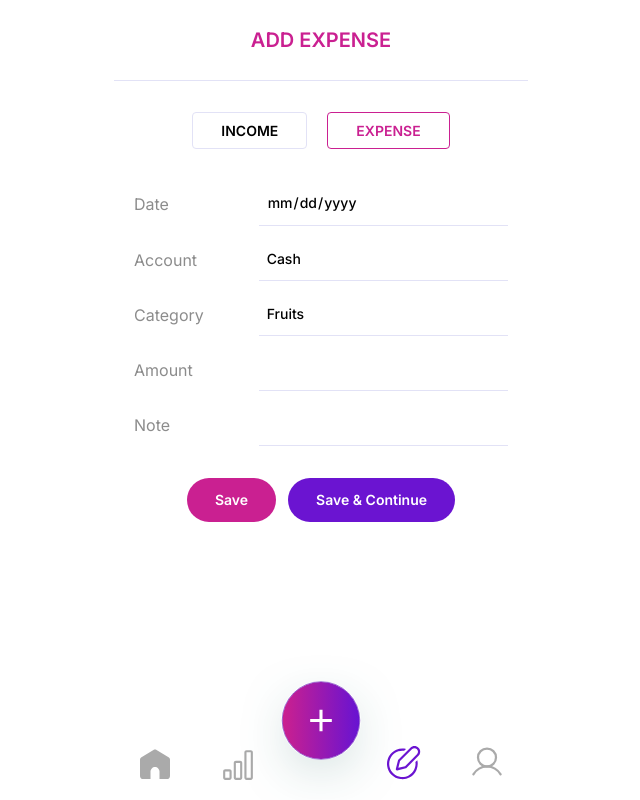
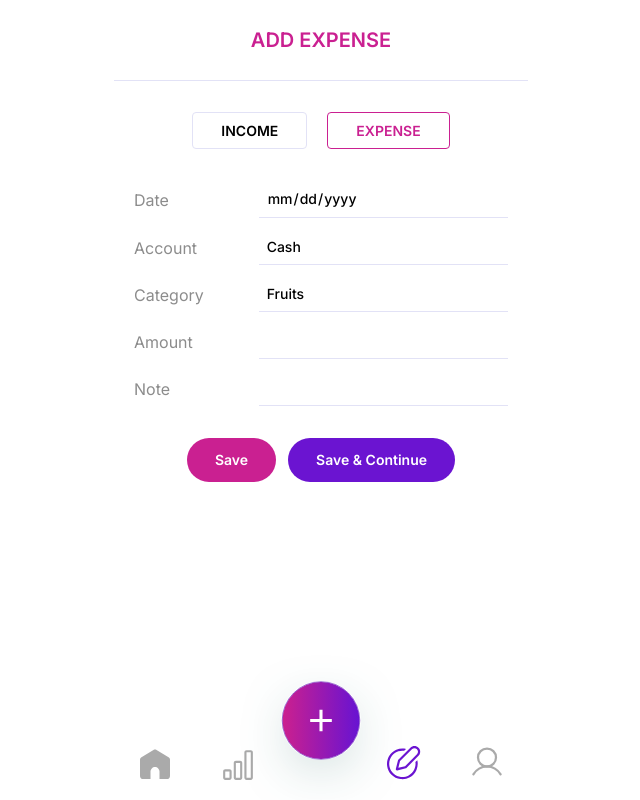
Before and after one commit to sandeepkamara12/finance-manager, a React (Vite) app: page /add-expense in a window 1280 px wide. Shown: the whole page, without its empty margins (319-959 px from the left). Built offline with nearby package versions, Linux system fonts and the light colour scheme.

Commit message:
show the current date in date field, adjust the height of fields, adjust the dropdown at the home screen.

```diff
--- a/src/App.css
+++ b/src/App.css
@@ -42,11 +42,11 @@ input[type="date"] {
 
 .dashboard-adjust-scroll {
   padding-top: 10rem;
-  padding-bottom: 7.813rem;
+  padding-bottom: 9rem;
 }
 .transaction-adjust-scroll {
   padding-top: 11rem;
-  padding-bottom: 7.813rem;
+  padding-bottom: 9rem;
 }
 .category-wrap .category:nth-child(odd) {
   padding-right: 0.75rem;
--- a/src/view/AddExpense/index.jsx
+++ b/src/view/AddExpense/index.jsx
@@ -23,6 +23,7 @@ export default function AddExpense() {
       initialValues: {
          paymentType: 'Cash',
          category: 'Fruits',
+         date: new Date(),
       },
       validationSchema: Yup.object().shape({
          amount: Yup.number()
@@ -34,8 +35,6 @@ export default function AddExpense() {
          alert(JSON.stringify(values, null, 2));
       },
    });
-
-   // console.log(formik);
 
    return (
       <Layout>
@@ -62,7 +61,7 @@ export default function AddExpense() {
                         type="date"
                         onChange={formik.handleChange}
                         value={formik.values.date}
-                        className="fields text-14 leading-18 text-black font-medium border-b border-border py-3 px-2 w-4/6 bg-transparent"
+                        className="fields text-14 leading-18 text-black font-medium border-b border-border py-2 px-2 w-4/6 bg-transparent"
                      />
                   </div>
                   <div className="field-wrap mb-3 flex flex-wrap items-center">
@@ -74,7 +73,7 @@ export default function AddExpense() {
                         type="text"
                         onChange={formik.handleChange}
                         value={formik.values.paymentType}
-                        className='fields text-14 leading-18 text-black font-medium border-b border-border py-3 px-2 w-4/6 inline-block'
+                        className='fields text-14 leading-18 text-black font-medium border-b border-border py-2 px-2 w-4/6 inline-block'
                      />
                   </div>
                   <div className="field-wrap mb-3 flex flex-wrap items-center">
@@ -85,7 +84,7 @@ export default function AddExpense() {
                         type="text"
                         onChange={formik.handleChange}
                         value={formik.values.category}
-                        className="fields text-14 leading-18 text-black font-medium border-b border-border py-3 px-2 w-4/6"
+                        className="fields text-14 leading-18 text-black font-medium border-b border-border py-2 px-2 w-4/6"
                      />
                   </div>
                   <div className="field-wrap mb-3 flex flex-wrap items-center">
@@ -96,7 +95,7 @@ export default function AddExpense() {
                         type="number"
                         onChange={formik.handleChange}
                         value={formik.values.amount}
-                        className="fields text-14 leading-18 text-black font-medium border-b border-border py-3 px-2 w-4/6"
+                        className="fields text-14 leading-18 text-black font-medium border-b border-border py-2 px-2 w-4/6"
                      />
                   </div>
                   <div className="field-wrap mb-3 flex flex-wrap items-center">
@@ -107,7 +106,7 @@ export default function AddExpense() {
                         type="text"
                         onChange={formik.handleChange}
                         value={formik.values.note}
-                        className="fields text-14 leading-18 text-black font-medium border-b border-border py-3 px-2 w-4/6"
+                        className="fields text-14 leading-18 text-black font-medium border-b border-border py-2 px-2 w-4/6"
                      />
                   </div>
                   <div className="buttons-wrap my-8 flex flex-wrap items-center justify-center">
--- a/src/view/Home/index.jsx
+++ b/src/view/Home/index.jsx
@@ -6,25 +6,19 @@ import { useState } from 'react';
 
 export default function Home() {
    const customStyles = {
-      menu: () => ({
-         width: 150,
-         display: 'block',
-         position: 'absolute',
-         backgroundColor: '#ffffff',
-      }),
-      option: () => ({
+      option: (styles, state) => ({
+         ...styles,
          fontSize: 14,
          fontFamily: 'Inter, sans-serif',
-         padding: '5px 10px',
+         backgroundColor: state.isSelected ? '#6B14D1' : '#ffffff',
          '&:hover': { backgroundColor: '#6B14D1', color: '#ffffff' }
       }),
       indicatorSeparator: () => ({
          display: "none",
       }),
-      dropdownIndicator: () => ({
+      dropdownIndicator: (styles) => ({
+         ...styles,
          color: '#000000',
-         right: 8,
-         position: 'absolute'
       })
    }
    const data = [
```
